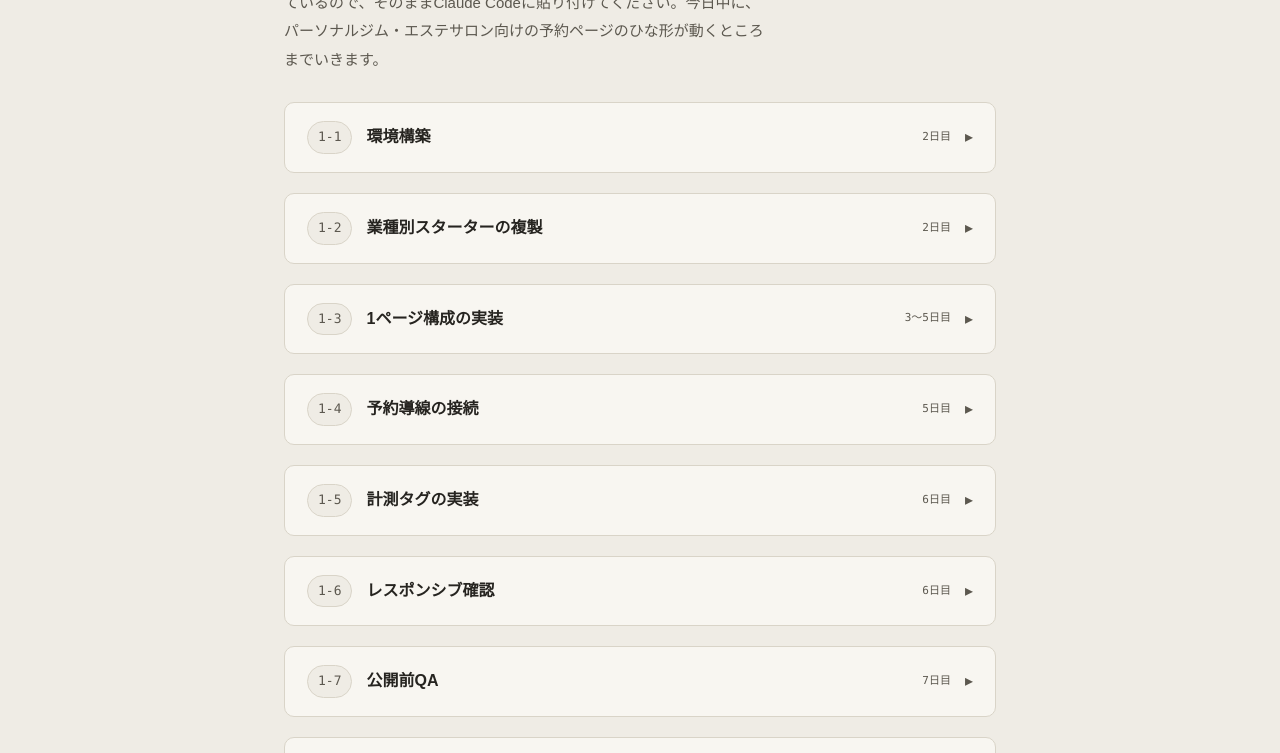
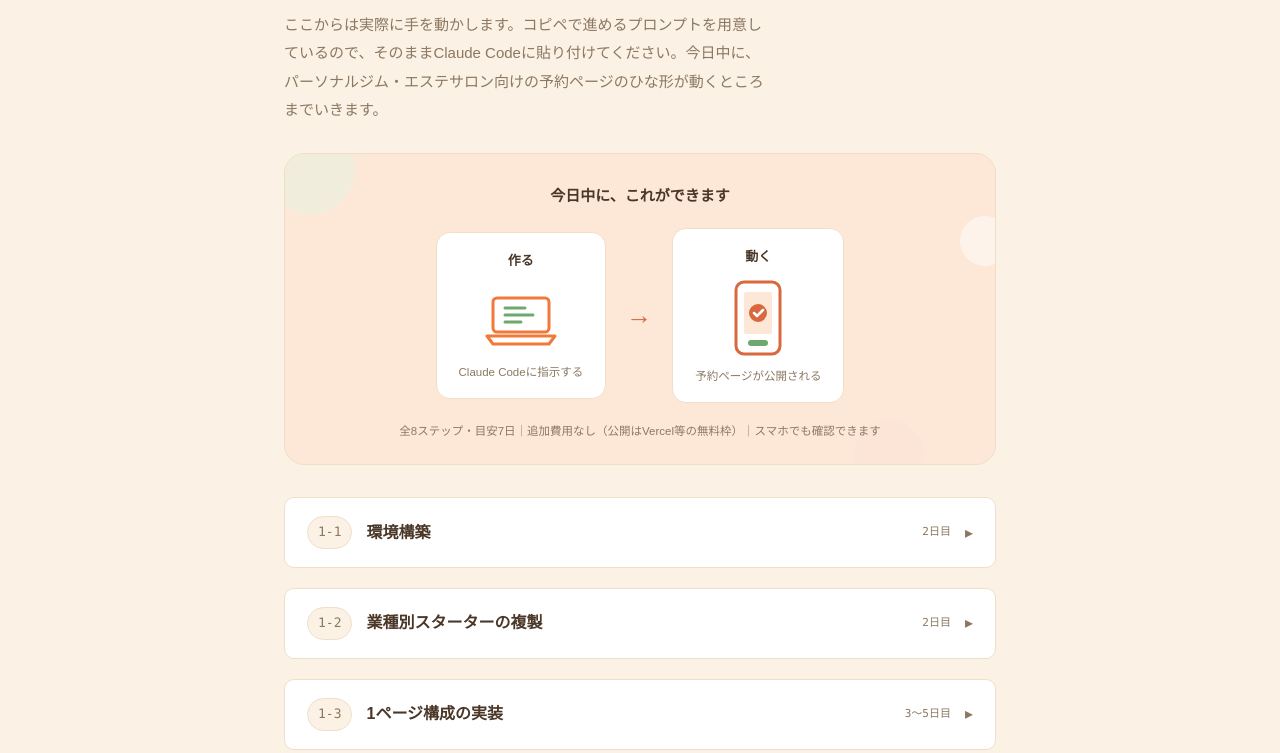
Before and after one commit to codoassist/curriculum-preview, a plain HTML site: page chapter1.html in a window 1280 px wide. Shown: the part 261-1014 px from the top of the page. Drawn offline with Linux system fonts and the light colour scheme.

Commit message:
Switch to warm cream/orange palette, add CSS/SVG explainer diagram to chapter1, add back-links

```diff
--- a/chapter1.html
+++ b/chapter1.html
@@ -6,32 +6,32 @@
 <title>1章 Claude Code予約ページ制作</title>
 <style>
   :root {
-    --paper: #efece5;
-    --card: #f8f6f1;
-    --ink: #262420;
-    --ink-soft: #5c584f;
-    --line: #d9d4c8;
-    --accent: #4a5a8c;
-    --accent-soft: #e3e6f0;
-    --gold: #b8863d;
-    --gold-soft: #f3e8d2;
-    --good: #4c7a52;
-    --good-soft: #e2ecdf;
+    --paper: #fbf1e4;
+    --card: #ffffff;
+    --ink: #4a3728;
+    --ink-soft: #8c7862;
+    --line: #f0dfc8;
+    --accent: #f2793a;
+    --accent-soft: #fde8d8;
+    --gold: #d9683f;
+    --gold-soft: #fbe4d6;
+    --good: #6fa86f;
+    --good-soft: #e6f3e3;
     --code-bg: #232221;
     --code-ink: #e9e5d8;
   }
   @media (prefers-color-scheme: dark) {
     :root:not([data-theme="light"]) {
-      --paper: #1d1c19; --card: #26241f; --ink: #eae6dc; --ink-soft: #aca790;
-      --line: #3a372f; --accent: #8a9bd6; --accent-soft: #2a2f45;
-      --gold: #d8ab5f; --gold-soft: #3a301c; --good: #86b58c; --good-soft: #23301f;
+      --paper: #2b2118; --card: #362a1e; --ink: #f5e9d8; --ink-soft: #c9b49a;
+      --line: #4a3a29; --accent: #f5975c; --accent-soft: #4a3521;
+      --gold: #e8935c; --gold-soft: #4a3020; --good: #8ec98f; --good-soft: #2c3a26;
       --code-bg: #100f0e; --code-ink: #e9e5d8;
     }
   }
   :root[data-theme="dark"] {
-    --paper: #1d1c19; --card: #26241f; --ink: #eae6dc; --ink-soft: #aca790;
-    --line: #3a372f; --accent: #8a9bd6; --accent-soft: #2a2f45;
-    --gold: #d8ab5f; --gold-soft: #3a301c; --good: #86b58c; --good-soft: #23301f;
+    --paper: #2b2118; --card: #362a1e; --ink: #f5e9d8; --ink-soft: #c9b49a;
+    --line: #4a3a29; --accent: #f5975c; --accent-soft: #4a3521;
+    --gold: #e8935c; --gold-soft: #4a3020; --good: #8ec98f; --good-soft: #2c3a26;
     --code-bg: #100f0e; --code-ink: #e9e5d8;
   }
   * { box-sizing: border-box; }
@@ -50,7 +50,7 @@
   .progress-fill { height: 100%; background: var(--accent); width: 0%; transition: width 0.4s ease; }
   header.hero { padding: 40px 0 28px; }
   .eyebrow { font-family: ui-monospace, "SF Mono", Menlo, Consolas, monospace; font-size: 11px; letter-spacing: 0.16em; text-transform: uppercase; color: var(--accent); margin-bottom: 12px; }
-  h1 { font-family: "Hiragino Mincho ProN", "Yu Mincho", YuMincho, serif; font-size: clamp(26px, 4vw, 34px); font-weight: 600; margin: 0 0 14px; text-wrap: balance; }
+  h1 { font-family: "Hiragino Kaku Gothic ProN", "Hiragino Sans", "Yu Gothic", YuGothic, sans-serif; font-size: clamp(26px, 4vw, 34px); font-weight: 600; margin: 0 0 14px; text-wrap: balance; }
   .hero p { color: var(--ink-soft); font-size: 15px; max-width: 58ch; margin: 0; }
   .step { background: var(--card); border: 1px solid var(--line); border-radius: 10px; margin-bottom: 20px; overflow: hidden; }
   .step-head { display: flex; align-items: center; gap: 14px; padding: 18px 22px; cursor: pointer; user-select: none; }
@@ -79,17 +79,40 @@
   .step.done .complete-btn { background: var(--good-soft); border-color: var(--good); color: var(--good); }
   .step.done .step-num { background: var(--good-soft); border-color: var(--good); color: var(--good); }
   .faq { margin-top: 40px; }
-  .faq h2 { font-family: "Hiragino Mincho ProN", "Yu Mincho", YuMincho, serif; font-size: 19px; margin: 0 0 14px; }
+  .faq h2 { font-family: "Hiragino Kaku Gothic ProN", "Hiragino Sans", "Yu Gothic", YuGothic, sans-serif; font-size: 19px; margin: 0 0 14px; }
   details { background: var(--card); border: 1px solid var(--line); border-radius: 8px; padding: 14px 18px; margin-bottom: 10px; }
   summary { font-weight: 600; font-size: 14px; cursor: pointer; }
   details p { margin: 10px 0 0; font-size: 13.5px; color: var(--ink-soft); }
   .celebrate { margin-top: 40px; text-align: center; padding: 36px 24px; border-radius: 12px; background: var(--gold-soft); border: 1px solid var(--line); display: none; }
   .celebrate.show { display: block; }
   .celebrate .badge { font-size: 40px; margin-bottom: 10px; }
-  .celebrate h3 { font-family: "Hiragino Mincho ProN", "Yu Mincho", YuMincho, serif; font-size: 18px; margin: 0 0 8px; color: var(--gold); }
+  .celebrate h3 { font-family: "Hiragino Kaku Gothic ProN", "Hiragino Sans", "Yu Gothic", YuGothic, sans-serif; font-size: 18px; margin: 0 0 8px; color: var(--gold); }
   .celebrate p { margin: 0 0 18px; color: var(--ink-soft); font-size: 14px; }
   .next-btn { display: inline-block; font-weight: 600; font-size: 14px; padding: 10px 22px; border-radius: 999px; background: var(--gold); color: var(--card); text-decoration: none; }
-  @media (max-width: 560px) { .wrap { padding: 0 16px 80px; } .step-head { padding: 16px; } .prompt-box pre { padding-right: 0; } .copy-btn { position: static; margin-top: 10px; } }
+  a.home { color: var(--accent); font-size: 12.5px; text-decoration: none; }
+
+  .explainer {
+    position: relative; overflow: hidden; background: var(--accent-soft);
+    border: 1px solid var(--line); border-radius: 20px; padding: 28px 24px 22px;
+    margin-bottom: 32px; text-align: center;
+  }
+  .explainer-blob { position: absolute; border-radius: 50%; opacity: 0.5; z-index: 0; }
+  .explainer-blob.b1 { width: 90px; height: 90px; background: var(--good-soft); top: -30px; left: -20px; }
+  .explainer-blob.b2 { width: 70px; height: 70px; background: var(--gold-soft); bottom: -25px; right: 10%; }
+  .explainer-blob.b3 { width: 50px; height: 50px; background: var(--card); top: 20%; right: -15px; }
+  .explainer-title { position: relative; z-index: 1; font-weight: 700; font-size: 15px; margin-bottom: 18px; }
+  .explainer-row { position: relative; z-index: 1; display: flex; align-items: center; justify-content: center; gap: 20px; flex-wrap: wrap; }
+  .explainer-card {
+    background: var(--card); border: 1px solid var(--line); border-radius: 14px;
+    padding: 16px 22px 14px; display: flex; flex-direction: column; align-items: center; gap: 8px;
+    min-width: 140px;
+  }
+  .explainer-label { font-weight: 700; font-size: 13px; color: var(--ink); }
+  .explainer-caption { font-size: 11.5px; color: var(--ink-soft); }
+  .explainer-arrow { position: relative; z-index: 1; font-size: 26px; color: var(--gold); font-weight: 700; }
+  .explainer-foot { position: relative; z-index: 1; margin-top: 18px; font-size: 11.5px; color: var(--ink-soft); }
+
+  @media (max-width: 560px) { .wrap { padding: 0 16px 80px; } .step-head { padding: 16px; } .prompt-box pre { padding-right: 0; } .copy-btn { position: static; margin-top: 10px; } .explainer-row { gap: 10px; } .explainer-arrow { transform: rotate(90deg); } }
 </style>
 
 </head>
@@ -105,11 +128,43 @@
 </div>
 
 <div class="wrap">
+  <p style="margin:20px 0 0;"><a class="home" href="index.html">← カリキュラム一覧</a></p>
   <header class="hero">
     <div class="eyebrow">CODOASSIST — 1章</div>
     <h1>Claude Codeで「予約ページ」を作る</h1>
     <p>ここからは実際に手を動かします。コピペで進めるプロンプトを用意しているので、そのままClaude Codeに貼り付けてください。今日中に、パーソナルジム・エステサロン向けの予約ページのひな形が動くところまでいきます。</p>
   </header>
+
+  <div class="explainer">
+    <div class="explainer-blob b1"></div>
+    <div class="explainer-blob b2"></div>
+    <div class="explainer-blob b3"></div>
+    <div class="explainer-title">今日中に、これができます</div>
+    <div class="explainer-row">
+      <div class="explainer-card">
+        <div class="explainer-label">作る</div>
+        <svg width="72" height="72" viewBox="0 0 72 72" fill="none" xmlns="http://www.w3.org/2000/svg">
+          <rect x="8" y="16" width="56" height="34" rx="4" stroke="var(--accent)" stroke-width="3"/>
+          <path d="M2 54h68l-6 8H8l-6-8z" stroke="var(--accent)" stroke-width="3" stroke-linejoin="round"/>
+          <path d="M20 26h20M20 33h28M20 40h16" stroke="var(--good)" stroke-width="3" stroke-linecap="round"/>
+        </svg>
+        <div class="explainer-caption">Claude Codeに指示する</div>
+      </div>
+      <div class="explainer-arrow">→</div>
+      <div class="explainer-card">
+        <div class="explainer-label">動く</div>
+        <svg width="52" height="80" viewBox="0 0 52 80" fill="none" xmlns="http://www.w3.org/2000/svg">
+          <rect x="4" y="4" width="44" height="72" rx="8" stroke="var(--gold)" stroke-width="3"/>
+          <rect x="12" y="14" width="28" height="42" rx="2" fill="var(--accent-soft)"/>
+          <circle cx="26" cy="35" r="9" fill="var(--gold)"/>
+          <path d="M22 35l3 3 6-6" stroke="#fff" stroke-width="2.5" stroke-linecap="round" stroke-linejoin="round"/>
+          <rect x="16" y="62" width="20" height="6" rx="3" fill="var(--good)"/>
+        </svg>
+        <div class="explainer-caption">予約ページが公開される</div>
+      </div>
+    </div>
+    <div class="explainer-foot">全8ステップ・目安7日｜追加費用なし（公開はVercel等の無料枠）｜スマホでも確認できます</div>
+  </div>
 
   <div id="steps">
 
```
Also changed, not shown: chapter0.html (+37 -36 lines), chapter2.html (+9 -9 lines), chapter3.html (+9 -9 lines), chapter4.html (+9 -9 lines), index.html (+7 -7 lines).
